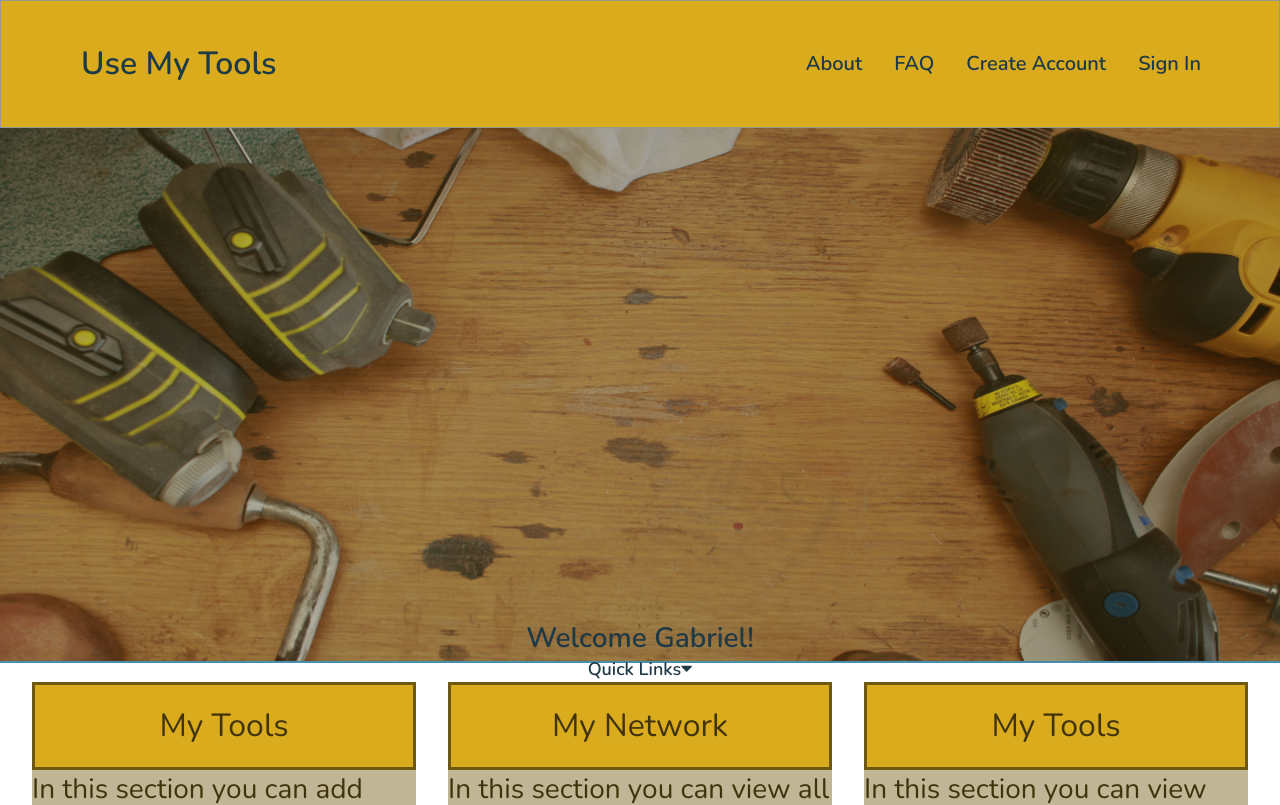
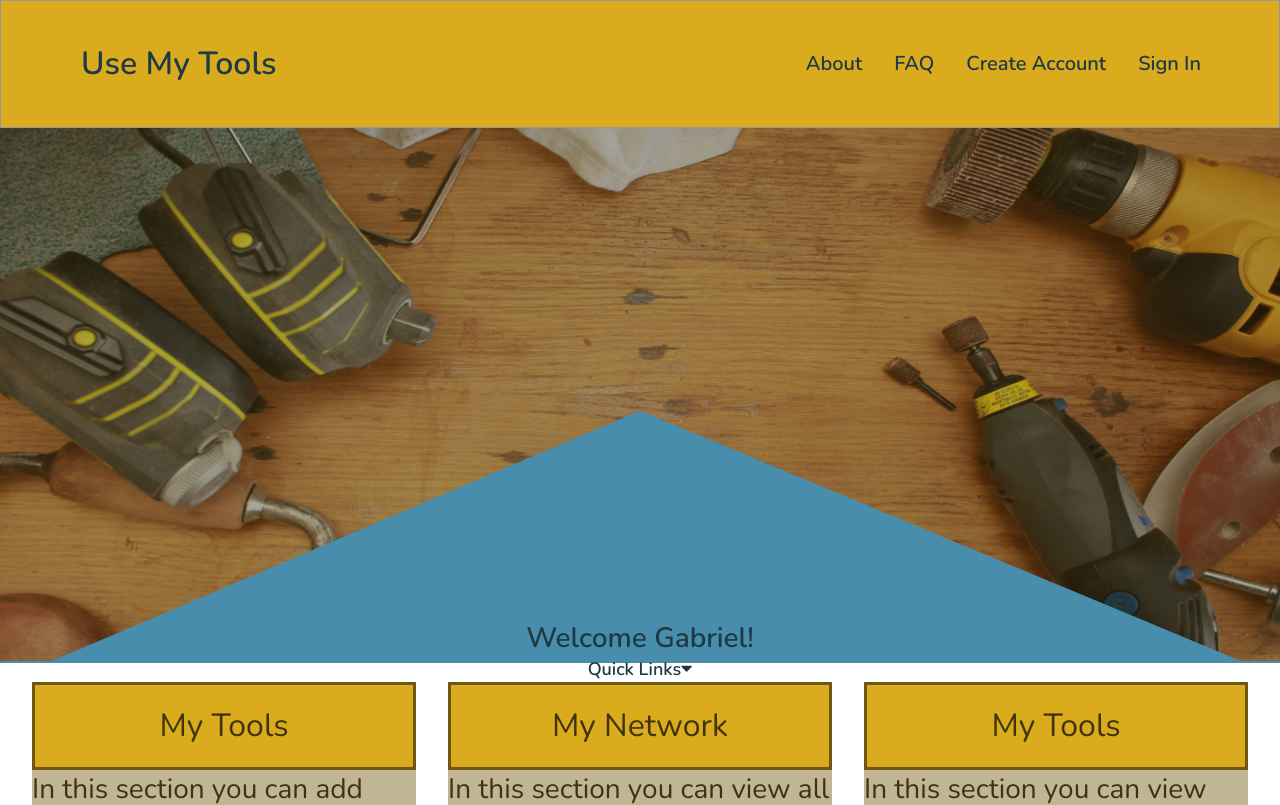
Before and after one commit to emmanormana/Build-project, a React (Create React App) app: page /dashboard in a window 1280 px wide. Shown: the top 805 px of the page. Built offline with nearby package versions, Linux system fonts and the light colour scheme.

Commit message:
Getting on the same page

```diff
--- a/src/components/common/HeroImage.jsx
+++ b/src/components/common/HeroImage.jsx
@@ -1,5 +1,5 @@
 import React from 'react';
 import heroImage from '../../imgs/Hero Image.png';
-import './heroImage.scss';
+import {Image} from "../styles/signInFormStyle";
 
-export default  () => <img src={heroImage} alt="Various Tools" />;
+export default  () => <Image src={heroImage} alt="Various Tools" />;
--- a/src/components/common/heroImage.scss
+++ /dev/null
@@ -1,3 +0,0 @@
-img {
-  width: 100%;
-}
--- a/src/components/styles/signInFormStyle.js
+++ b/src/components/styles/signInFormStyle.js
@@ -1,6 +1,13 @@
 import styled, {css} from 'styled-components'
 
+export const Image = styled.img`
+  width: 100%;
+  background: white;
 
+  ${props => props.dashboard && css`
+clip-path: polygon(50% 53%, 4% 100%, 0% 100%, 0% 0%, 100% 0%, 100% 100%, 97% 100%);
+`}
+`;
 export const Wrapper = styled.section`
   display: flex;
   justify-content: center;
--- a/src/components/tools/WelcomePage.jsx
+++ b/src/components/tools/WelcomePage.jsx
@@ -3,8 +3,8 @@ import {Link} from 'react-router-dom';
 import Card from './Card';
 import {dashboard} from '../common/data/welcomePageData';
 import {CardContainer, User, QuickLink} from "./cardStyle";
-import HeroImage from '../common/HeroImage';
-import {BottomContent} from '../styles/signInFormStyle';
+import heroImage from '../../imgs/Hero Image.png'
+import {BottomContent, Image} from '../styles/signInFormStyle';
 import {FontAwesomeIcon} from '@fortawesome/react-fontawesome';
 import {faCaretDown} from "@fortawesome/free-solid-svg-icons";
 
@@ -12,7 +12,7 @@ const WelcomePage = () => {
     const [toggle, setToggle] = useState(false);
     return (
         <>
-            <HeroImage/>
+            <Image dashboard src={heroImage} alt='Various Tools' />
             <BottomContent card>
                 <User>Welcome Gabriel!</User>
                 <div>
```
